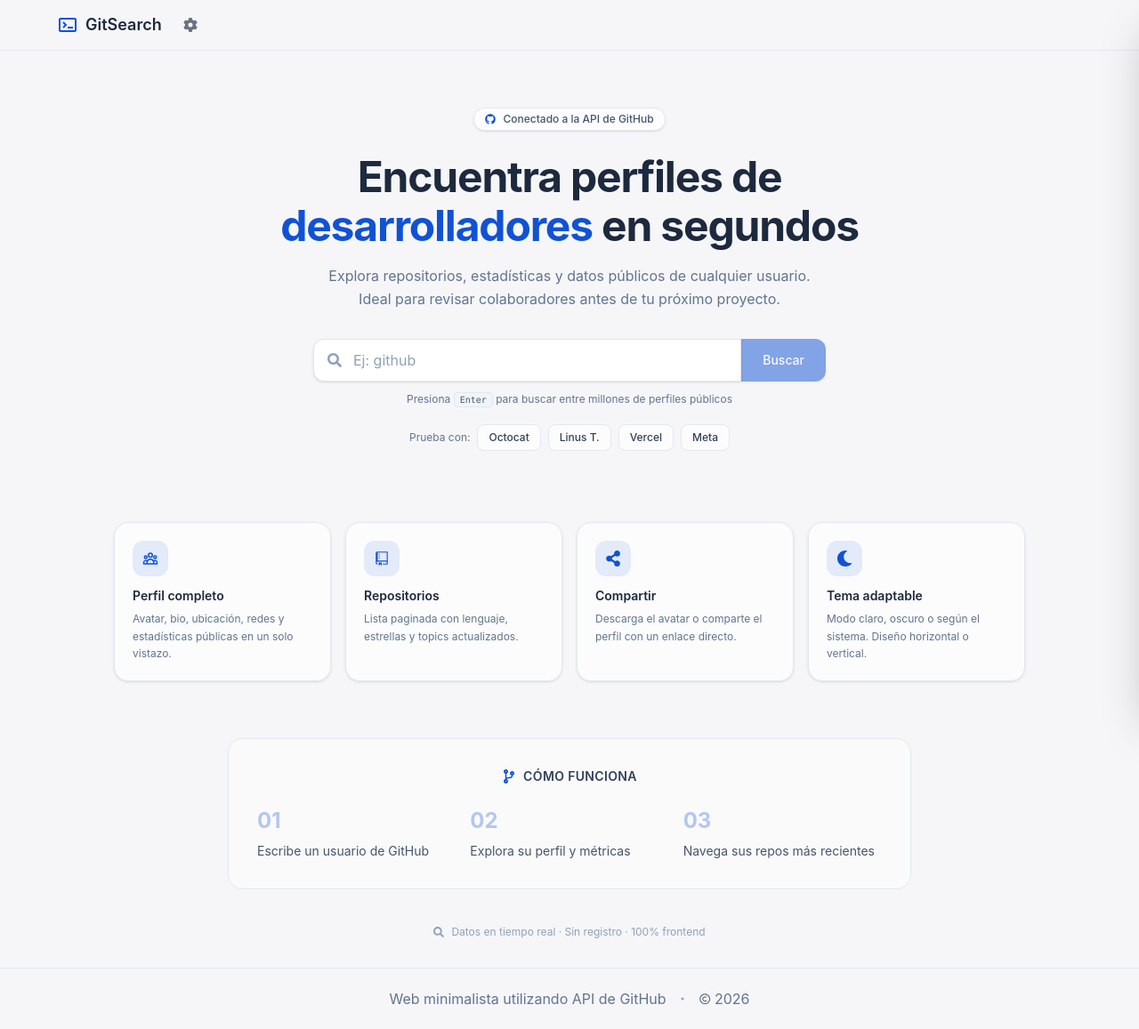
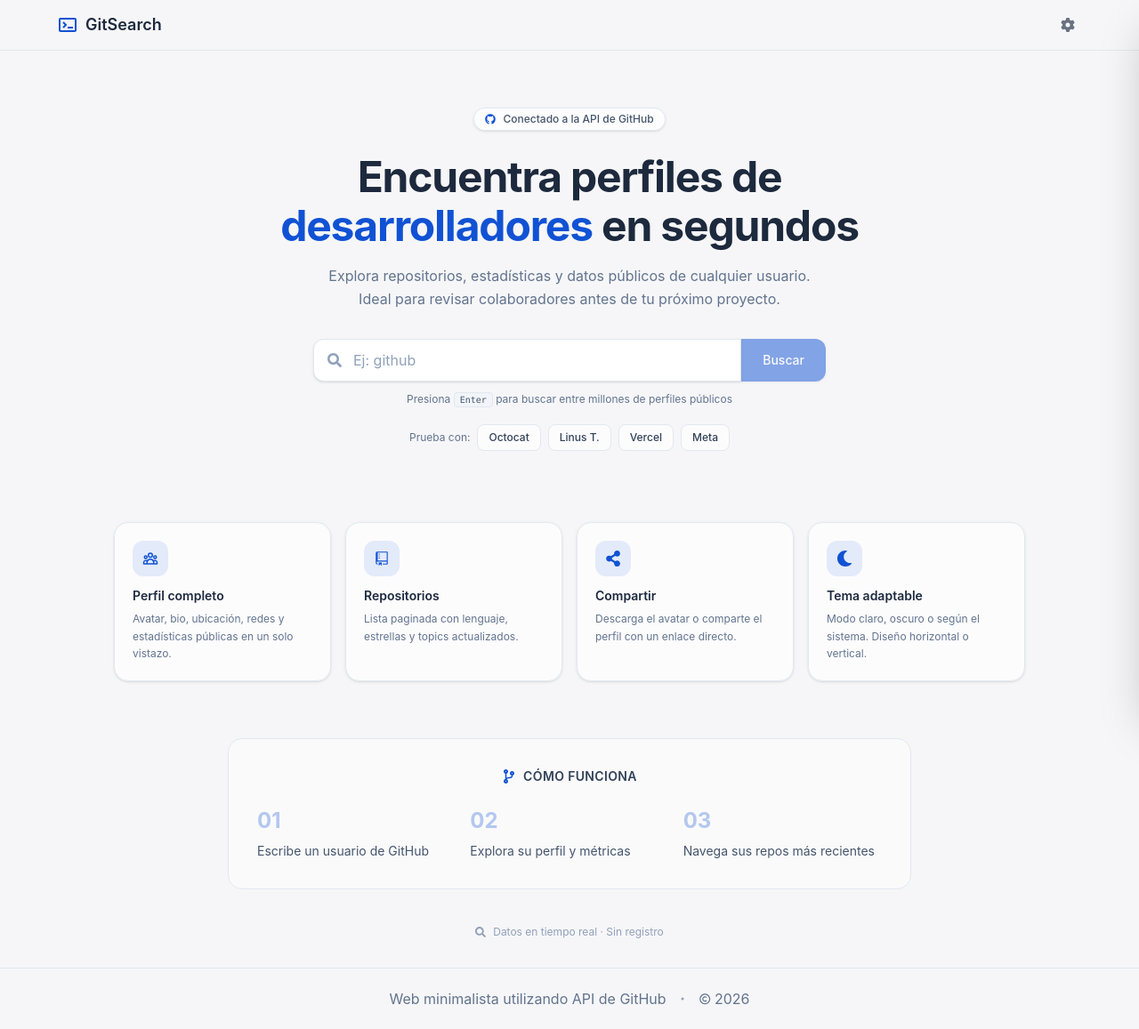
Before and after one commit to LaurenAricaG/react-github-user-finder, a React (Vite) app: page / in a window 1280 px wide. Shown: the whole page at 89% size. Built offline with nearby package versions, Linux system fonts and the light colour scheme; no server answers.

Commit message:
fix: adjust alignment in the header container

```diff
--- a/src/core/layout/Header.jsx
+++ b/src/core/layout/Header.jsx
@@ -16,7 +16,7 @@
 }) => {
   return (
     <header className="w-full px-4 py-3 md:px-16 border-b border-slate-200 dark:border-slate-800">
-      <div className="flex flex-wrap items-center gap-3 md:gap-4">
+      <div className="flex flex-wrap items-center justify-between gap-3 md:gap-4">
         <Link
           to="/"
           onClick={onGoHome}
--- a/src/features/search/components/HeroLanding.jsx
+++ b/src/features/search/components/HeroLanding.jsx
@@ -162,7 +162,7 @@
 
       <p className="mt-10 flex items-center gap-2 text-xs text-slate-400 dark:text-slate-500">
         <FaSearch className="shrink-0" />
-        Datos en tiempo real · Sin registro · 100% frontend
+        Datos en tiempo real · Sin registro
       </p>
     </section>
   );
```
